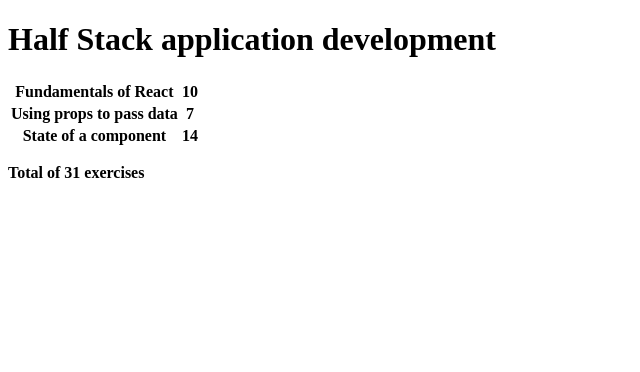
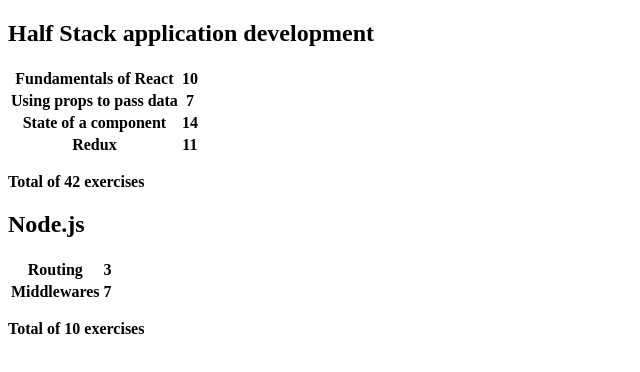
Before and after one commit to adityatyagi-av/part2, a React (Create React App) app: page / in a window 1280 px wide. Shown: the top 372 px of the page, without its empty margins (0-640 px from the left). Built offline with nearby package versions, Linux system fonts and the light colour scheme.

Commit message:
course file modified

```diff
--- a/src/App.js
+++ b/src/App.js
@@ -25,9 +25,10 @@
 
 function App() {
 
-  const course = {
+  const courses = [
+    {
+      name: 'Half Stack application development',
       id: 1,
-    name: 'Half Stack application development',
       parts: [
         {
           name: 'Fundamentals of React',
@@ -43,15 +44,38 @@
           name: 'State of a component',
           exercises: 14,
           id: 3
+        },
+        {
+          name: 'Redux',
+          exercises: 11,
+          id: 4
+        }
+      ]
+    },
+    {
+      name: 'Node.js',
+      id: 2,
+      parts: [
+        {
+          name: 'Routing',
+          exercises: 3,
+          id: 1
+        },
+        {
+          name: 'Middlewares',
+          exercises: 7,
+          id: 2
         }
       ]
     }
+  ]
+
 
   return (
     <>
     {/* <Notes notes={notes}/> */}
 
-    <Course course={course}/>
+    <Course course={courses}/>
     </>
   );}
 
--- a/src/components/Course.js
+++ b/src/components/Course.js
@@ -1,34 +1,45 @@
 import React from 'react'
 
-
-
-export default function Course({course}) {
-    console.log(course)
-    const exercises = course.parts.map(part=>part.exercises)
+export function Sections({value}){
+    const exercises = value.parts.map(part=>part.exercises)
     const total=exercises.reduce((s,p)=>{ return s+p;})
-
-
-  return (
+    return(
         <div>
-
-
-        <h1>{course.name}</h1>
+            <h2>{value.name}</h2>
             <table>
                 <tbody>
-                {course.parts.map(part=>{
+                {value.parts.map(part=>{
 
                 return(
                     <tr key={part.id}>
                         {console.log(part)}
                         <th>{part.name}</th>
-                            <th>{part.exercises}</th><div className="3"></div>
+                        <th>{part.exercises}</th>
                     </tr>
                 )
             })}
                 </tbody>
             </table>
             <p><b>Total of {total} exercises</b></p>
+        </div>
 
+    )
+}
+
+export default function Course({course}) {
+    console.log(course)
+
+  return (
+    <div>
+        {course.map(component=>{
+            return(
+                <div key={component.id}>
+                    <Sections value={component}/>
+                </div>
+
+            )
+        })
+        }
     </div>
   )
 }
```
Lines whose indentation alone changed are shown as unchanged.
